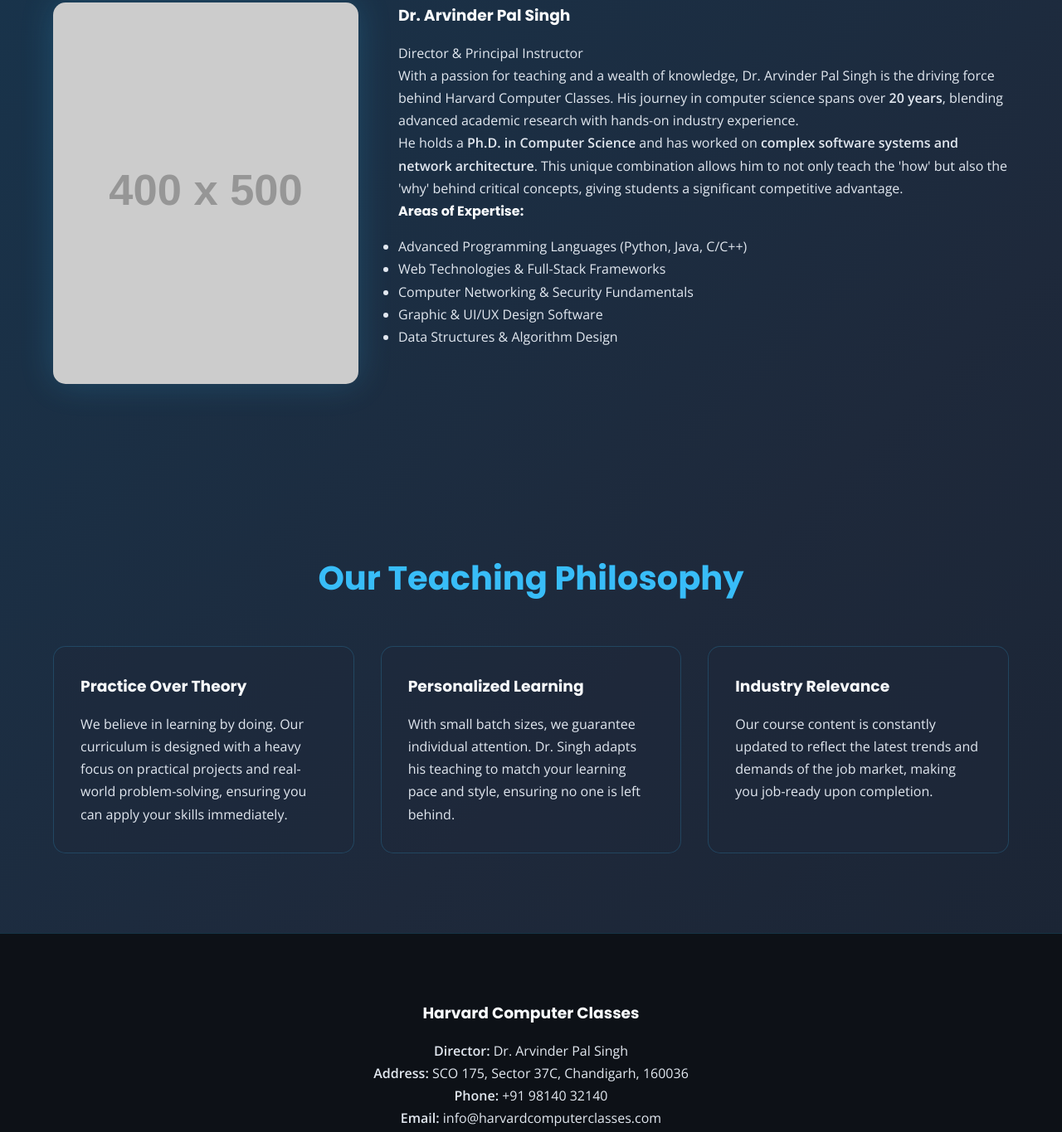
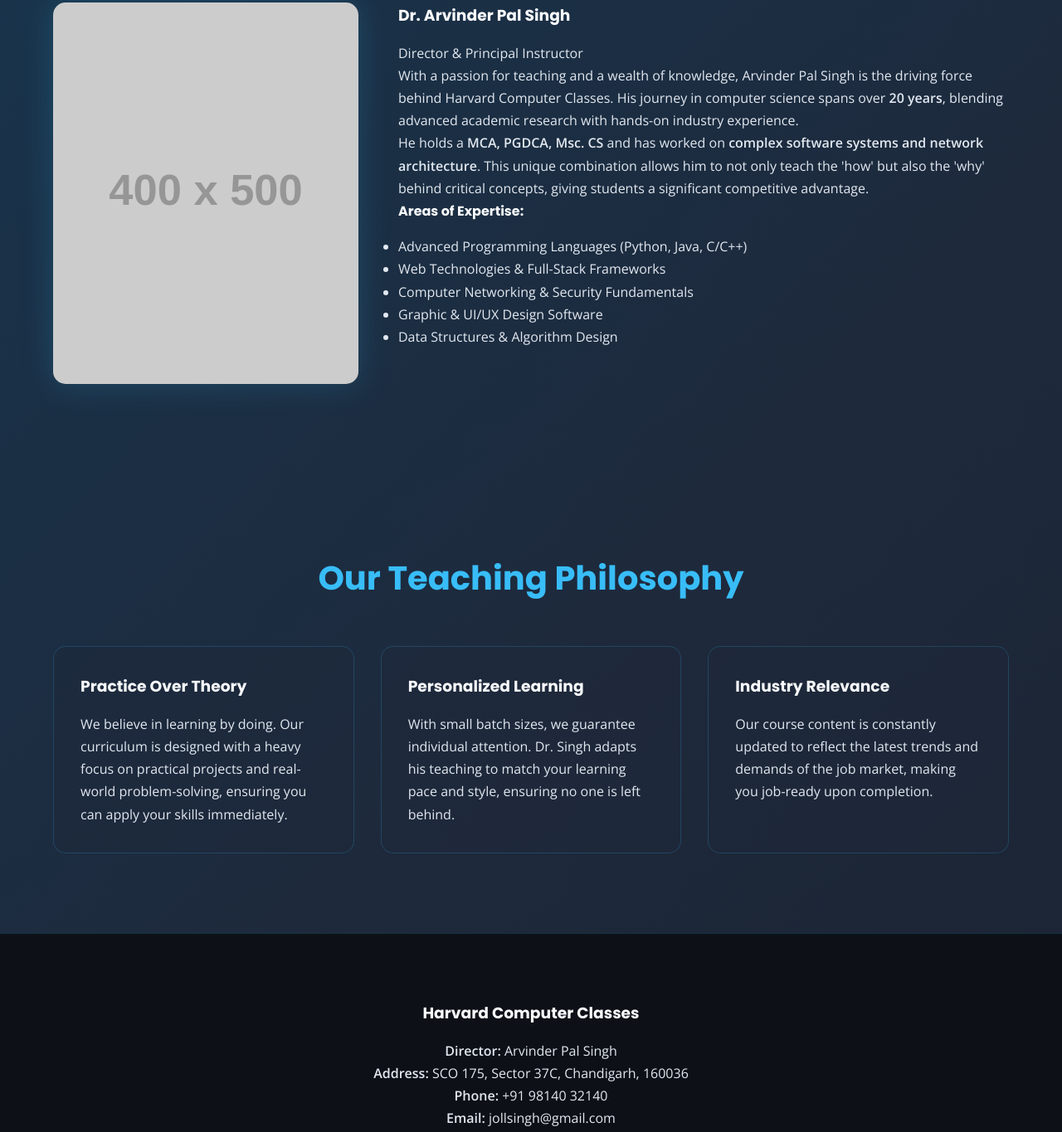
Before and after one commit to tanveer41/business-website, a plain HTML site: page about.html in a window 1280 px wide. Shown: the part 1075-2440 px from the top of the page at 83% size. Drawn offline with nearby package versions, Linux system fonts and the light colour scheme; placeholder pictures from the web are drawn by us.

Commit message:
Update about.html

```diff
--- a/about.html
+++ b/about.html
@@ -49,9 +49,9 @@
                         <h3>Dr. Arvinder Pal Singh</h3>
                         <p class="profile-title">Director & Principal Instructor</p>
 
-                        <p>With a passion for teaching and a wealth of knowledge, Dr. Arvinder Pal Singh is the driving force behind Harvard Computer Classes. His journey in computer science spans over <strong>20 years</strong>, blending advanced academic research with hands-on industry experience.</p>
+                        <p>With a passion for teaching and a wealth of knowledge, Arvinder Pal Singh is the driving force behind Harvard Computer Classes. His journey in computer science spans over <strong>20 years</strong>, blending advanced academic research with hands-on industry experience.</p>
 
-                        <p>He holds a <strong>Ph.D. in Computer Science</strong> and has worked on <strong>complex software systems and network architecture</strong>. This unique combination allows him to not only teach the 'how' but also the 'why' behind critical concepts, giving students a significant competitive advantage.</p>
+                        <p>He holds a <strong>MCA, PGDCA, Msc. CS</strong> and has worked on <strong>complex software systems and network architecture</strong>. This unique combination allows him to not only teach the 'how' but also the 'why' behind critical concepts, giving students a significant competitive advantage.</p>
 
                         <div class="expertise">
                             <h4>Areas of Expertise:</h4>
@@ -93,10 +93,10 @@
         <div class="container">
             <div class="footer-info">
                 <h3>Harvard Computer Classes</h3>
-                <p><strong>Director:</strong> Dr. Arvinder Pal Singh</p>
+                <p><strong>Director:</strong> Arvinder Pal Singh</p>
                 <p><strong>Address:</strong> SCO 175, Sector 37C, Chandigarh, 160036</p>
                 <p><strong>Phone:</strong> +91 98140 32140</p>
-                <p><strong>Email:</strong> info@harvardcomputerclasses.com</p>
+                <p><strong>Email:</strong> jollsingh@gmail.com</p>
             </div>
             <p class="footer-copyright">© 2025 Harvard Computer Classes. All rights reserved.</p>
         </div>
```
